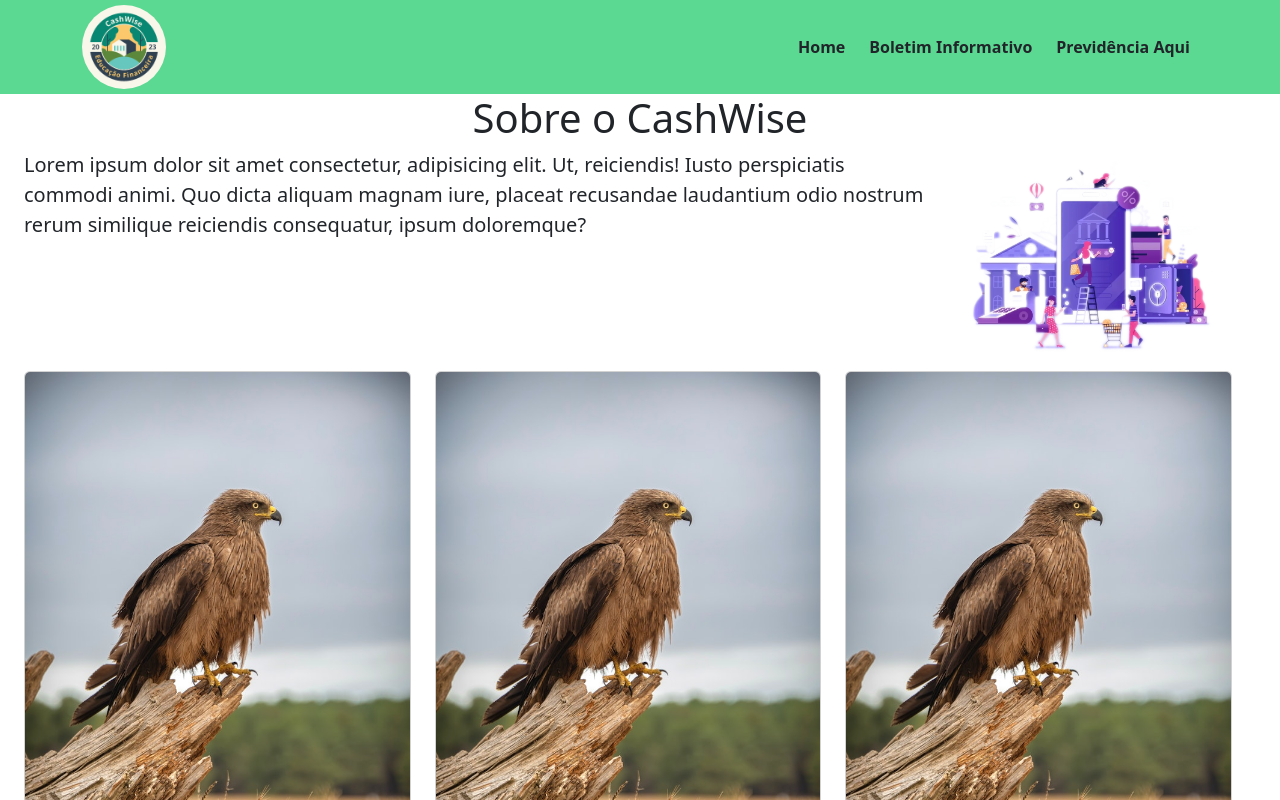
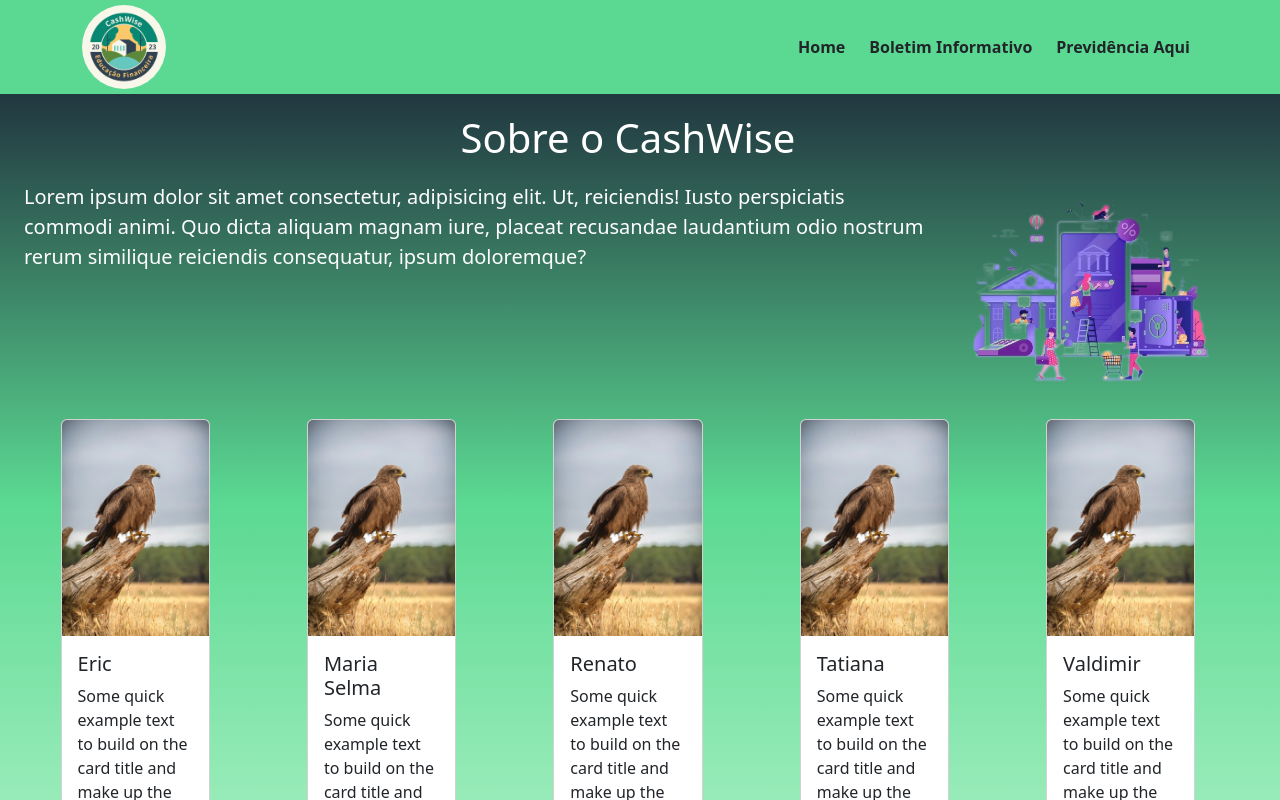
Before and after one commit to EricConceicao/CashWise, a React (Vite) app in the folder frontend/: page /sobre in a window 1280 px wide. Shown: the top 800 px of the page. Built offline with nearby package versions, Linux system fonts and the light colour scheme.

Commit message:
ajuste Sobre

```diff
--- a/frontend/src/components/pages/Sobre.css
+++ /dev/null
@@ -1,10 +0,0 @@
-#cards div> div {
-    min-width: 12rem;
-    max-width: 20rem;
-    margin-top: 1rem;
-    margin-bottom: 1rem;
-}
-
-/* p {
-    -webkit-text-size-adjust: 100%;
-} */
--- a/frontend/src/components/pages/Sobre.jsx
+++ b/frontend/src/components/pages/Sobre.jsx
@@ -6,33 +6,49 @@ import Row from 'react-bootstrap/Row';
 import Col from 'react-bootstrap/Col';
 import Card from 'react-bootstrap/Card';
 
+const containerStyle = {
+    backgroundImage: 'linear-gradient(to bottom, #213740, #5BD992, #AEF2C6)',
+    color: 'white',
+};
+const titleStyle = {
+    padding: '10px',
+    margin: '10px'
+}
 
-import './Sobre.css';
+const cardStyle = {
+    min: '12rem',
+    max: '20rem',
+    margin: '1rem',
+};
 
 
 const Sobre = () => {
     return (
         <>
             <Header />
-            <div className="container-fluid" id='main'>
-                <Content>
-                    <div className="jumbotron text-center" id='topo'>
-                        <h1 >Sobre o CashWise</h1>
-                    </div>
-                    <Container fluid className='row'>
-                        <Col xs={9}><p className="lead">Lorem ipsum dolor sit amet consectetur, adipisicing elit. Ut, reiciendis! Iusto perspiciatis commodi animi. Quo dicta aliquam magnam iure, placeat recusandae laudantium odio nostrum rerum similique reiciendis consequatur, ipsum doloremque?</p></Col>
+            <div className="container-fluid" id='main' style={containerStyle}>
+                <Content >
+                    <Container fluid className='row' id='main'>
+                        <Col xs={12}>
+                            <div className="jumbotron text-center" id='topo' >
+                                <h1 style={titleStyle}>Sobre o CashWise</h1>
+                            </div>
+                        </Col>
+                        <Col xs={9}>
+                            <p className="lead">Lorem ipsum dolor sit amet consectetur, adipisicing elit. Ut, reiciendis! Iusto perspiciatis commodi animi. Quo dicta aliquam magnam iure, placeat recusandae laudantium odio nostrum rerum similique reiciendis consequatur, ipsum doloremque?</p>
+                        </Col>
                         <Col>
-                                <img src="/img/fintechs-transparente.webp" alt="" className='figure-img img-fluid rounded' />
+                            <img src="/img/fintechs-transparente.webp" alt="" className='figure-img img-fluid rounded' />
                         </Col>
                     </Container>
 
-                    <Container fluid id='cardsAlunos' className='row mb-5'>
+                    <Container fluid id='cardsAlunos' className='row mb-2 justify-content-around'>
 
-                        <div className="col-sm-2 col-md-4" >
-                            <Card className="card">
+                        <div className="col-lg-2" >
+                            <Card className="card" style={cardStyle}>
                                 <Card.Img variant="top" src="/img/aguia.jpg" />
                                 <Card.Body>
-                                    <Card.Title>Card Title 1</Card.Title>
+                                    <Card.Title>Eric</Card.Title>
                                     <Card.Text>
                                         Some quick example text to build on the card title and make up the
                                         bulk of the card's content.
@@ -41,11 +57,11 @@ const Sobre = () => {
                             </Card>
                         </div>
 
-                        <div className="col-sm-2 col-md-4">
-                            <Card>
+                        <div className="col-lg-2">
+                            <Card className="card" style={cardStyle}>
                                 <Card.Img variant="top" src="/img/aguia.jpg" />
                                 <Card.Body>
-                                    <Card.Title>Card Title 2</Card.Title>
+                                    <Card.Title>Maria Selma</Card.Title>
                                     <Card.Text>
                                         Some quick example text to build on the card title and make up the
                                         bulk of the card's content.
@@ -54,11 +70,11 @@ const Sobre = () => {
                             </Card>
                         </div>
 
-                        <div className="col-sm-2 col-md-4">
-                            <Card>
+                        <div className="col-lg-2">
+                            <Card className="card" style={cardStyle}>
                                 <Card.Img variant="top" src="/img/aguia.jpg" />
                                 <Card.Body>
-                                    <Card.Title>Card Title 3</Card.Title>
+                                    <Card.Title>Renato</Card.Title>
                                     <Card.Text>
                                         Some quick example text to build on the card title and make up the
                                         bulk of the card's content.
@@ -67,11 +83,11 @@ const Sobre = () => {
                             </Card>
                         </div>
 
-                        <div className="col-sm-2 col-md-4">
-                            <Card>
+                        <div className="col-lg-2">
+                            <Card className="card" style={cardStyle}>
                                 <Card.Img variant="top" src="/img/aguia.jpg" />
                                 <Card.Body>
-                                    <Card.Title>Card Title 4</Card.Title>
+                                    <Card.Title>Tatiana</Card.Title>
                                     <Card.Text>
                                         Some quick example text to build on the card title and make up the
                                         bulk of the card's content.
@@ -80,11 +96,11 @@ const Sobre = () => {
                             </Card>
                         </div>
 
-                        <div className="col-sm-2 col-md-4">
-                            <Card>
+                        <div className="col-lg-2">
+                            <Card className="card" style={cardStyle}>
                                 <Card.Img variant="top" src="/img/aguia.jpg" />
                                 <Card.Body>
-                                    <Card.Title>Card Title 5</Card.Title>
+                                    <Card.Title>Valdimir</Card.Title>
                                     <Card.Text>
                                         Some quick example text to build on the card title and make up the
                                         bulk of the card's content.
```
